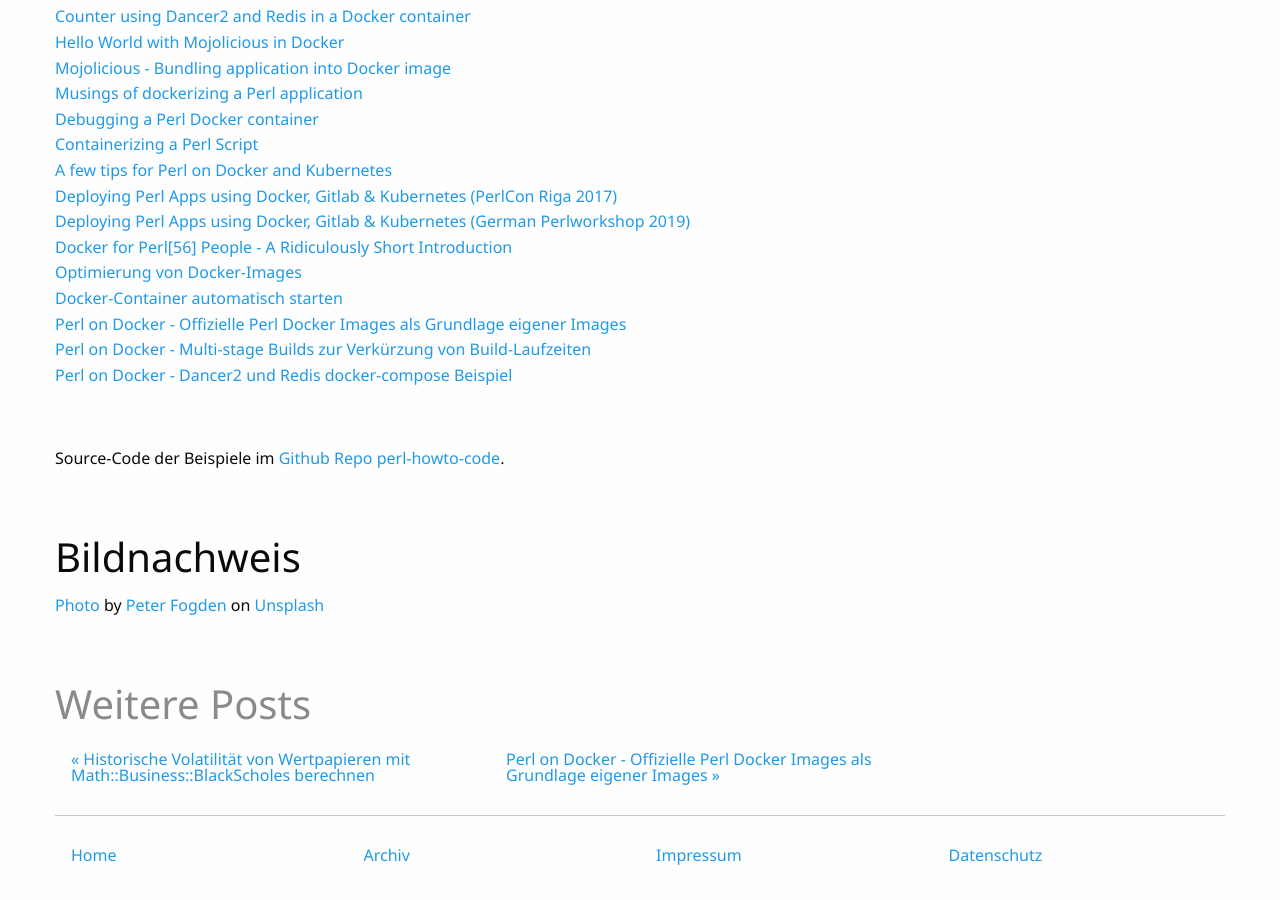
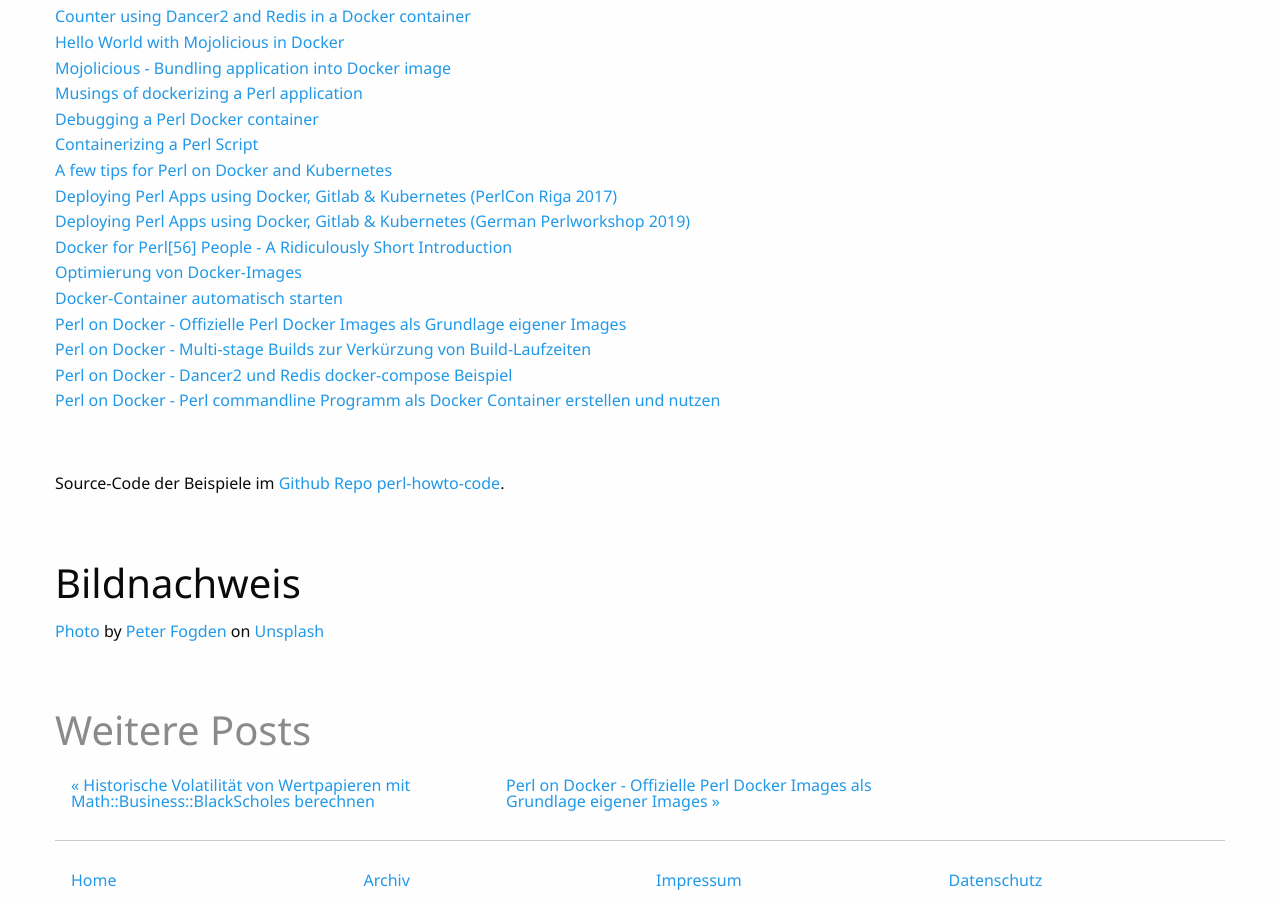
Before and after one commit to perl-howto/perl-howto.github.io, a Jekyll site: the page built from _posts/2021-08-31-perl-on-docker-dancer2-hello-world-example.html, in a window 1280 px wide and 900 px high, scrolled down 8725 px. Built offline with Jekyll 4.4.1, drawn with Linux system fonts in a browser that asks for light colours; before the commit the page ends 9599 px from its top, so only the background shows below that.

Commit message:
Update: Added link to Perl on Docker - Perl commandline Programm als Docker Container erstellen und nutzen

```diff
--- a/_posts/2021-08-31-perl-on-docker-dancer2-hello-world-example.html
+++ b/_posts/2021-08-31-perl-on-docker-dancer2-hello-world-example.html
@@ -408,6 +408,7 @@ That's it.
 <li><a href="/2021/09/perl-on-docker-offizielle-perl-docker-images.html">Perl on Docker - Offizielle Perl Docker Images als Grundlage eigener Images</a></li>
 <li><a href="/2021/09/perl-on-docker-multi-stage-builds-zur-verkuerzung-von-build-laufzeiten.html">Perl on Docker - Multi-stage Builds zur Verkürzung von Build-Laufzeiten</a></li>
 <li><a href="/2021/09/perl-on-docker-dancer2-und-redis-docker-compose-beispiel.html">Perl on Docker - Dancer2 und Redis docker-compose Beispiel</a></li>
+<li><a href="/2021/09/perl-on-docker-perl-commandline-programm-als-docker-container.html">Perl on Docker - Perl commandline Programm als Docker Container erstellen und nutzen</a></li>
 </ul>
 
 <p>&nbsp;</p>
--- a/_posts/2021-09-04-perl-on-docker-offizielle-perl-docker-images.html
+++ b/_posts/2021-09-04-perl-on-docker-offizielle-perl-docker-images.html
@@ -709,6 +709,7 @@ Diese Aufgabe l&ouml;sen die <a href="https://hub.docker.com/_/perl">Official Do
 <li><a href="/2021/08/perl-on-docker-dancer2-hello-world-example.html">Perl on Docker - Dancer2 Hello World Beispiel</a></li>
 <li><a href="/2021/09/perl-on-docker-multi-stage-builds-zur-verkuerzung-von-build-laufzeiten.html">Perl on Docker - Multi-stage Builds zur Verk&uuml;rzung von Build-Laufzeiten</a></li>
 <li><a href="/2021/09/perl-on-docker-dancer2-und-redis-docker-compose-beispiel.html">Perl on Docker - Dancer2 und Redis docker-compose Beispiel</a></li>
+<li><a href="/2021/09/perl-on-docker-perl-commandline-programm-als-docker-container.html">Perl on Docker - Perl commandline Programm als Docker Container erstellen und nutzen</a></li>
 <li><a href="https://www.docker.com/">Docker</a></li>
 <li><a href="https://docs.docker.com/">Docker Docs</a></li>
 <li><a href="https://docs.docker.com/docker-hub/official_images/">Docker Official Images</a></li>
--- a/_posts/2021-09-14-perl-on-docker-multi-stage-builds-zur-verkuerzung-von-build-laufzeiten.html
+++ b/_posts/2021-09-14-perl-on-docker-multi-stage-builds-zur-verkuerzung-von-build-laufzeiten.html
@@ -233,6 +233,7 @@ That's it.
 <li><a href="/2021/08/perl-on-docker-dancer2-hello-world-example.html">Perl on Docker - Dancer2 Hello World Beispiel</a></li>
 <li><a href="/2021/09/perl-on-docker-offizielle-perl-docker-images.html">Perl on Docker - Offizielle Perl Docker Images als Grundlage eigener Images</a></li>
 <li><a href="/2021/09/perl-on-docker-dancer2-und-redis-docker-compose-beispiel.html">Perl on Docker - Dancer2 und Redis docker-compose Beispiel</a></li>
+<li><a href="/2021/09/perl-on-docker-perl-commandline-programm-als-docker-container.html">Perl on Docker - Perl commandline Programm als Docker Container erstellen und nutzen</a></li>
 <li><a href="https://www.ta-lib.org/">TA-Lib: Technical Analysis Library</a></li>
 <li><a href="/2020/07/TA-LIB-und-Finance-TA-auf-Ubuntu-installieren.html">TA-LIB und Finance::TA auf Ubuntu installieren</a></li>
 <li><a href="/2021/08/finance-ta-perl-bibliothek-zur-nutzung-der-technical-analysis-library.html">Finance::TA - Perl Bibliothek zur Nutzung der Technical Analysis Library (http://ta-lib.org)</a></li>
--- a/_posts/2021-09-16-perl-on-docker-dancer2-und-redis-docker-compose-beispiel.html
+++ b/_posts/2021-09-16-perl-on-docker-dancer2-und-redis-docker-compose-beispiel.html
@@ -316,6 +316,7 @@ Removing image redis_dancer
 <li><a href="/2021/08/perl-on-docker-dancer2-hello-world-example.html">Perl on Docker - Dancer2 Hello World Beispiel</a></li>
 <li><a href="/2021/09/perl-on-docker-offizielle-perl-docker-images.html">Perl on Docker - Offizielle Perl Docker Images als Grundlage eigener Images</a></li>
 <li><a href="/2021/09/perl-on-docker-multi-stage-builds-zur-verkuerzung-von-build-laufzeiten.html">Perl on Docker - Multi-stage Builds zur Verk&uuml;rzung von Build-Laufzeiten</a></li>
+<li><a href="/2021/09/perl-on-docker-perl-commandline-programm-als-docker-container.html">Perl on Docker - Perl commandline Programm als Docker Container erstellen und nutzen</a></li>
 </ul>
 
 <p>&nbsp;</p>
```
